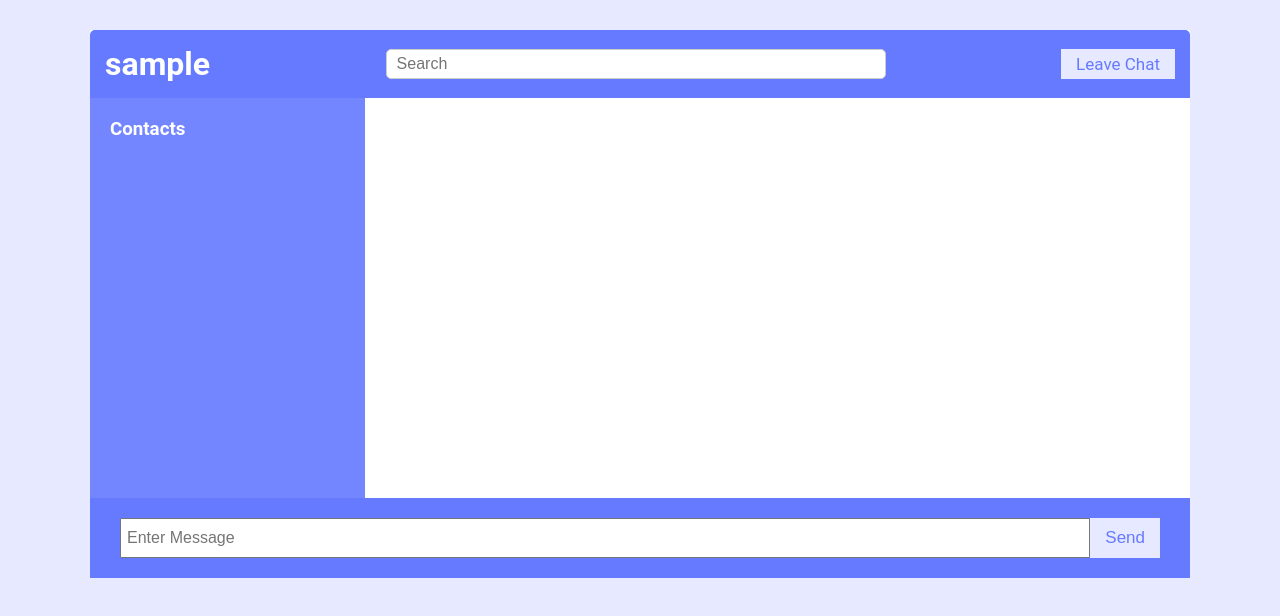
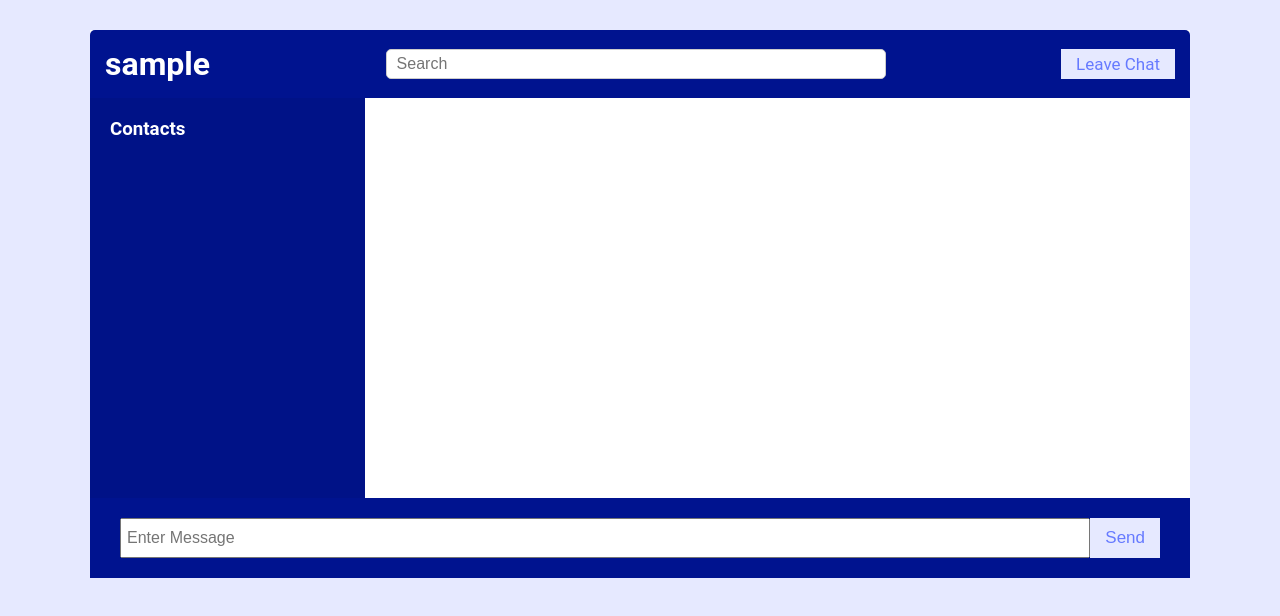
Before and after one commit to RAJIB-THAKUR/ChatKit, a plain HTML site: page client/chat.html in a window 1280 px wide. Drawn offline with nearby package versions, Linux system fonts and the light colour scheme; no server answers; sample sign-in values are in the browser's storage; some icons are missing.

Commit message:
CSS changes

```diff
--- a/client/css/style.css
+++ b/client/css/style.css
@@ -48,7 +48,8 @@ a {
 }
 
 .chat-header {
-	background: var(--dark-color-a);
+	/* background: var(--dark-color-a); */
+	background:#00138f;
 	color: #fff;
 	border-top-left-radius: 5px;
 	border-top-right-radius: 5px;
@@ -65,7 +66,8 @@ a {
 }
 
 .chat-sidebar {
-	background: var(--dark-color-b);
+	/* background: var(--dark-color-b); */
+	background: #001287;
 	color: #fff;
 	padding: 20px 20px 60px;
 	overflow-y: scroll;
@@ -115,7 +117,8 @@ a {
 
 .chat-form-container {
 	padding: 20px 30px;
-	background-color: var(--dark-color-a);
+	/* background-color: var(--dark-color-a); */
+	background:#00138f;
 }
 
 .chat-form-container form {
```
